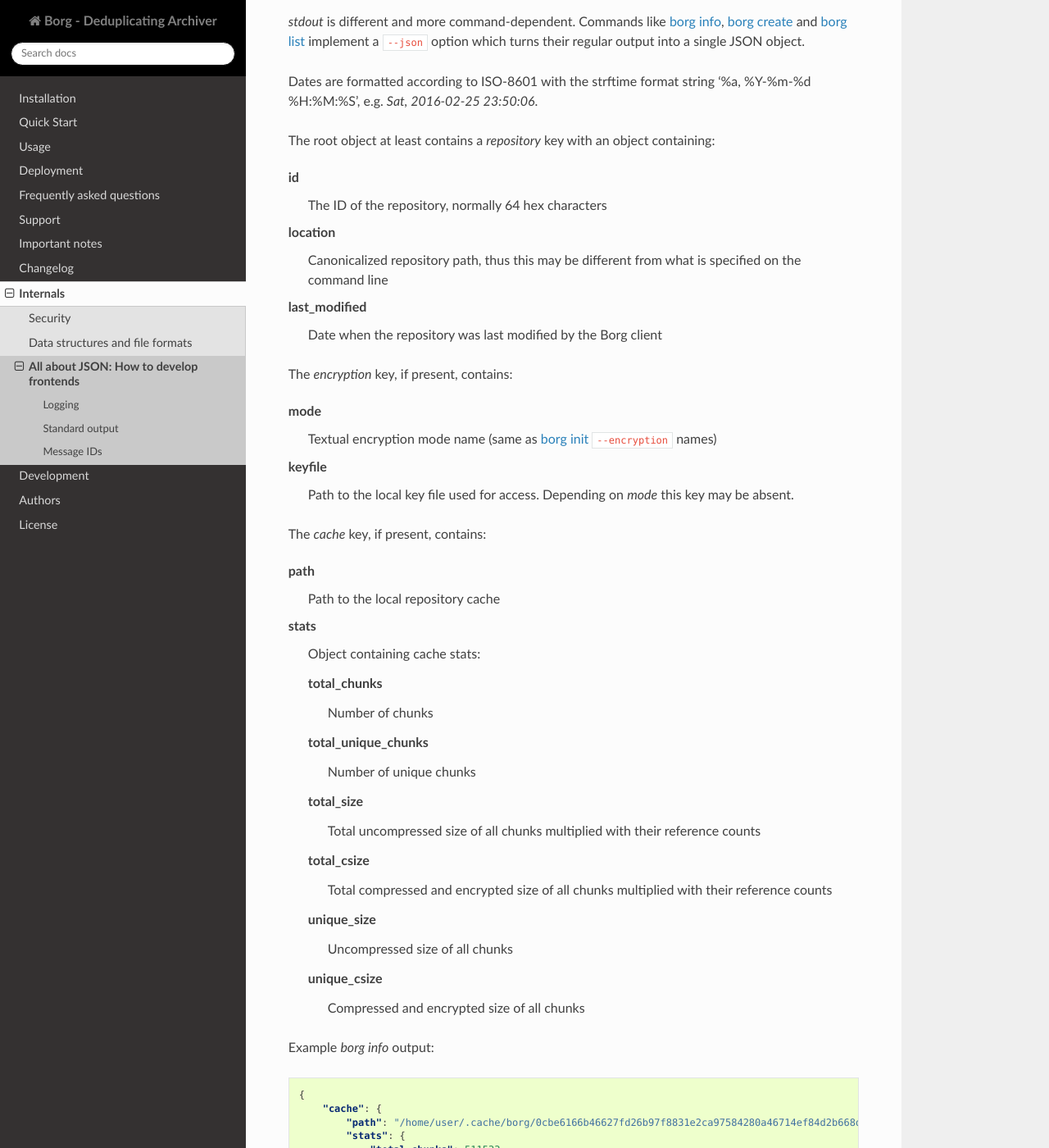
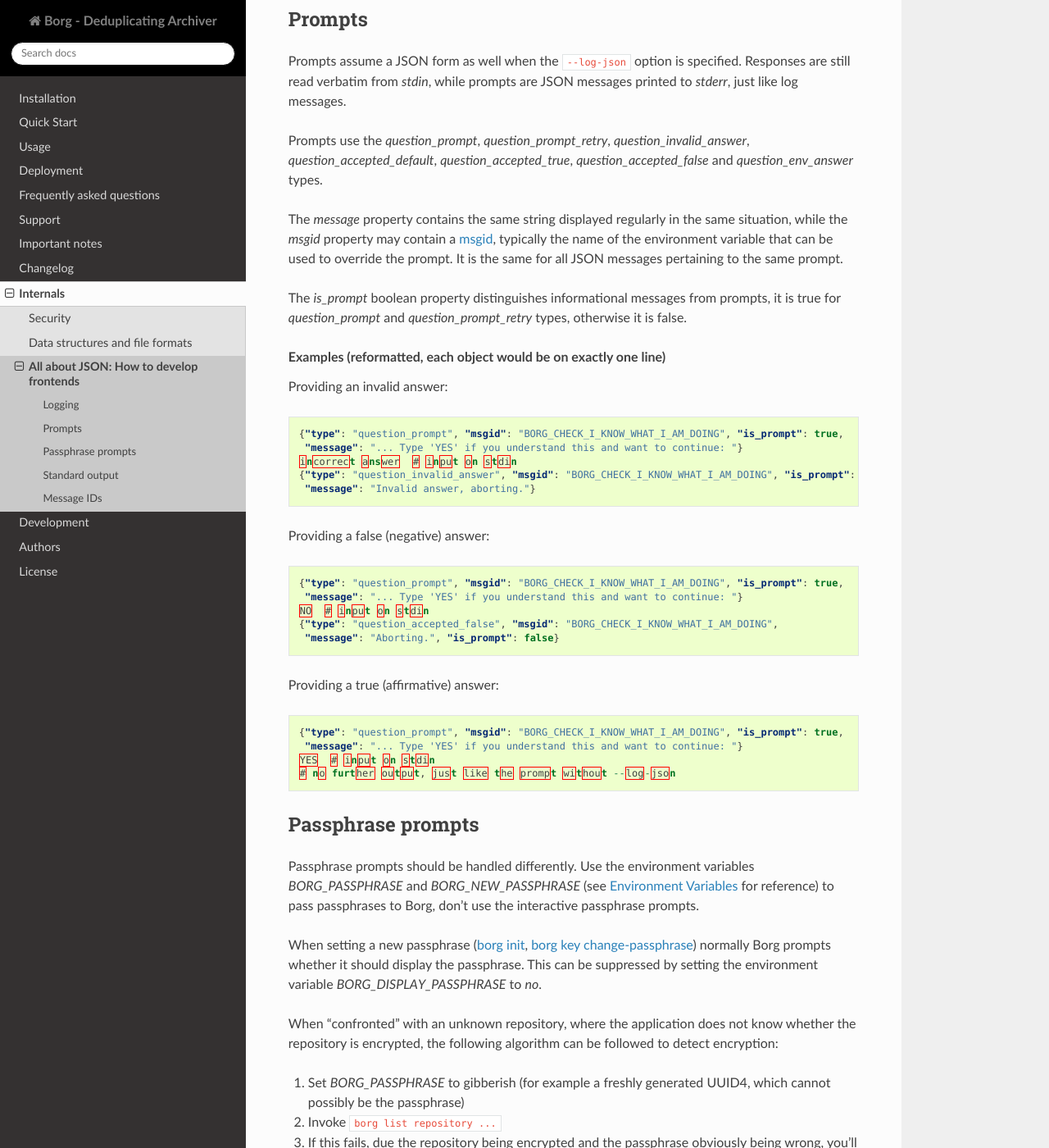
Before and after one commit to borgbackup/borg, a Sphinx documentation site: the page built from docs/internals/frontends.rst, in a window 1280 px wide and 1400 px high, scrolled down 3709 px. Shown: the whole window at 82% size. Built offline with Sphinx 7.4.7 and the Read the Docs theme 2.0.0, drawn with Linux system fonts in a browser that asks for light colours; pages that are not in the unit, such as notebooks, are missing from menus; the version number could not be read and is left out; some of the changed text lies outside the part shown.

Commit message:
yes(): handle JSON output

```diff
--- a/docs/internals/frontends.rst
+++ b/docs/internals/frontends.rst
@@ -96,6 +96,8 @@ log_message
     :ref:`msgid <msgid>`
         Message ID, may be *none* or absent
 
+See Prompts_ for the types used by prompts.
+
 .. rubric:: Examples (reformatted, each object would be on exactly one line)
 
 :ref:`borg_extract` progress::
@@ -129,10 +131,78 @@ A debug log message::
     {"message": "35 self tests completed in 0.08 seconds",
      "type": "log_message", "created": 1488278449.5575905, "levelname": "DEBUG", "name": "borg.archiver"}
 
+Prompts
+-------
+
+Prompts assume a JSON form as well when the ``--log-json`` option is specified. Responses
+are still read verbatim from *stdin*, while prompts are JSON messages printed to *stderr*,
+just like log messages.
+
+Prompts use the *question_prompt*, *question_prompt_retry*, *question_invalid_answer*,
+*question_accepted_default*, *question_accepted_true*, *question_accepted_false* and
+*question_env_answer* types.
+
+The *message* property contains the same string displayed regularly in the same situation,
+while the *msgid* property may contain a msgid_, typically the name of the
+environment variable that can be used to override the prompt. It is the same for all JSON
+messages pertaining to the same prompt.
+
+The *is_prompt* boolean property distinguishes informational messages from prompts, it
+is true for *question_prompt* and *question_prompt_retry* types, otherwise it is false.
+
+.. rubric:: Examples (reformatted, each object would be on exactly one line)
+
+Providing an invalid answer::
+
+    {"type": "question_prompt", "msgid": "BORG_CHECK_I_KNOW_WHAT_I_AM_DOING", "is_prompt": true,
+     "message": "... Type 'YES' if you understand this and want to continue: "}
+    incorrect answer  # input on stdin
+    {"type": "question_invalid_answer", "msgid": "BORG_CHECK_I_KNOW_WHAT_I_AM_DOING", "is_prompt": false,
+     "message": "Invalid answer, aborting."}
+
+Providing a false (negative) answer::
+
+    {"type": "question_prompt", "msgid": "BORG_CHECK_I_KNOW_WHAT_I_AM_DOING", "is_prompt": true,
+     "message": "... Type 'YES' if you understand this and want to continue: "}
+    NO  # input on stdin
+    {"type": "question_accepted_false", "msgid": "BORG_CHECK_I_KNOW_WHAT_I_AM_DOING",
+     "message": "Aborting.", "is_prompt": false}
+
+Providing a true (affirmative) answer::
+
+    {"type": "question_prompt", "msgid": "BORG_CHECK_I_KNOW_WHAT_I_AM_DOING", "is_prompt": true,
+     "message": "... Type 'YES' if you understand this and want to continue: "}
+    YES  # input on stdin
+    # no further output, just like the prompt without --log-json
+
+Passphrase prompts
+------------------
+
+Passphrase prompts should be handled differently. Use the environment variables *BORG_PASSPHRASE*
+and *BORG_NEW_PASSPHRASE* (see :ref:`env_vars` for reference) to pass passphrases to Borg, don't
+use the interactive passphrase prompts.
+
+When setting a new passphrase (:ref:`borg_init`, :ref:`borg_key_change-passphrase`) normally
+Borg prompts whether it should display the passphrase. This can be suppressed by setting
+the environment variable *BORG_DISPLAY_PASSPHRASE* to *no*.
+
+When "confronted" with an unknown repository, where the application does not know whether
+the repository is encrypted, the following algorithm can be followed to detect encryption:
+
+1. Set *BORG_PASSPHRASE* to gibberish (for example a freshly generated UUID4, which cannot
+   possibly be the passphrase)
+2. Invoke ``borg list repository ...``
+3. If this fails, due the repository being encrypted and the passphrase obviously being
+   wrong, you'll get an error with the *PassphraseWrong* msgid.
+
+   The repository is encrypted, for further access the application will need the passphrase.
+
+4. If this does not fail, then the repository is not encrypted.
+
 Standard output
 ---------------
 
-*stdout* is different and more command-dependent. Commands like :ref:`borg_info`, :ref:`borg_create`
+*stdout* is different and more command-dependent than logging. Commands like :ref:`borg_info`, :ref:`borg_create`
 and :ref:`borg_list` implement a ``--json`` option which turns their regular output into a single JSON object.
 
 Dates are formatted according to ISO-8601 with the strftime format string '%a, %Y-%m-%d %H:%M:%S',
@@ -461,3 +531,15 @@ Operations
       *info* is one string element, the name of the path currently extracted.
     - extract.permissions
     - archive.delete
+
+Prompts
+    BORG_UNKNOWN_UNENCRYPTED_REPO_ACCESS_IS_OK
+        For "Warning: Attempting to access a previously unknown unencrypted repository"
+    BORG_RELOCATED_REPO_ACCESS_IS_OK
+        For "Warning: The repository at location ... was previously located at ..."
+    BORG_CHECK_I_KNOW_WHAT_I_AM_DOING
+        For "Warning: 'check --repair' is an experimental feature that might result in data loss."
+    BORG_DELETE_I_KNOW_WHAT_I_AM_DOING
+        For "You requested to completely DELETE the repository *including* all archives it contains:"
+    BORG_RECREATE_I_KNOW_WHAT_I_AM_DOING
+        For "recreate is an experimental feature."
--- a/docs/usage_general.rst.inc
+++ b/docs/usage_general.rst.inc
@@ -117,6 +117,7 @@ Borg can exit with the following return codes (rc):
 If you use ``--show-rc``, the return code is also logged at the indicated
 level as the last log entry.
 
+.. _env_vars:
 
 Environment Variables
 ~~~~~~~~~~~~~~~~~~~~~
```
Also changed, not shown: 1 other file.
